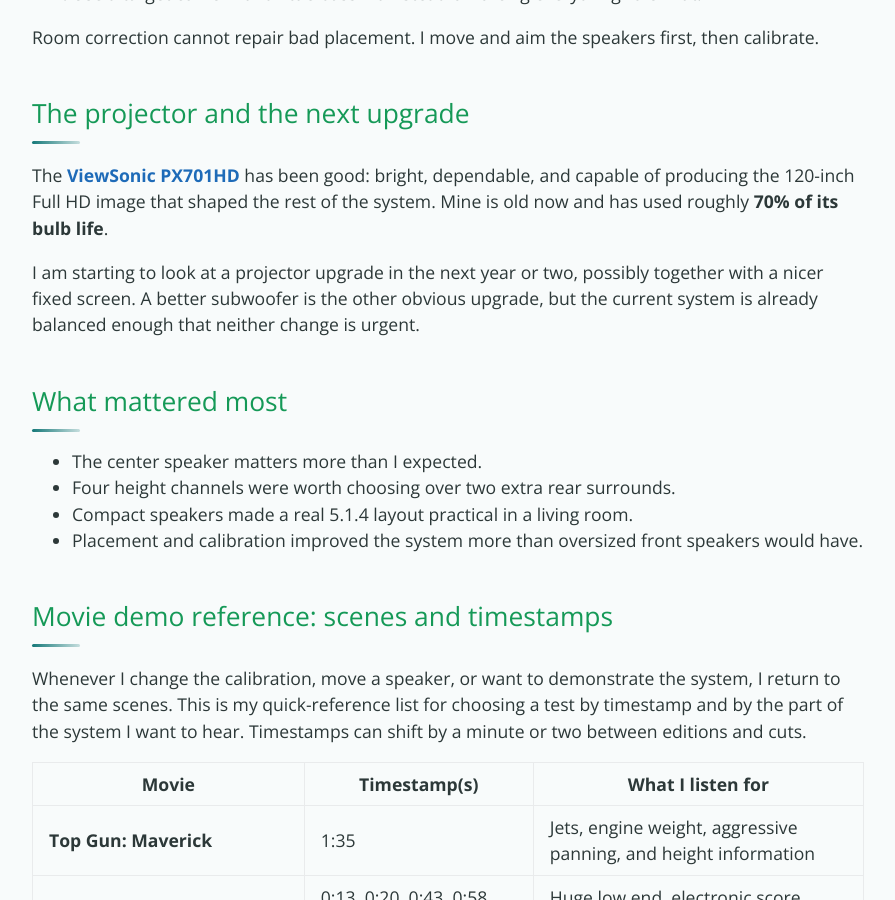
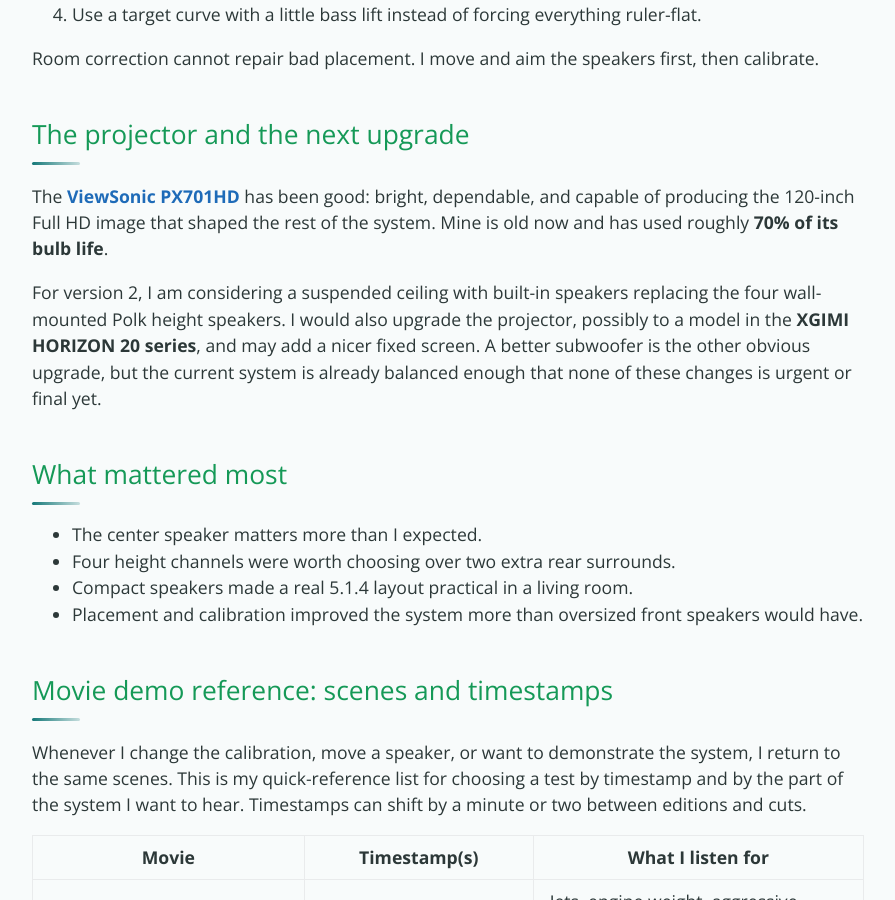
Before and after one commit to GeorgiKostov/georgikostov.github.io, a Jekyll site: the page built from posts/51-4-dolby-atmos-home-theater.md, in a window 1280 px wide and 900 px high, scrolled down 4861 px. Shown: the whole window, without its empty margins (192-1087 px from the left). Built offline with Jekyll 4.4.1, drawn with Linux system fonts in a browser that asks for light colours; some of the changed text lies outside the part shown.

Commit message:
Document theater version two plans

```diff
--- a/posts/51-4-dolby-atmos-home-theater.md
+++ b/posts/51-4-dolby-atmos-home-theater.md
@@ -59,8 +59,8 @@
 These are dimensioned layout drawings, not an as-built CAD survey. The room, screen, listening distance, and sofa clearance are measured. The angle guide assumes a seated ear height of about **1.0 m** and Atmos speaker centres around **2.3 m**, so those two values remain estimates until I measure the installed centres precisely.
 
 <figure class="article-figure">
-  <img src="/assets/images/home-theater/layout-top-down.svg" alt="Dimensioned top-down plan of the 4.5 by 3.35 metre home theater, with a 120-inch diagonal image, aligned front and rear speaker stacks, 3 metre listening distance, and a sofa one metre from the rear wall">
-  <figcaption>The top-down plan. The front Atmos speakers are directly above the front left and right speakers, the rear surrounds are directly below the rear Atmos pair, and the front L/R centres are roughly 3.0 m apart.</figcaption>
+  <img src="/assets/images/home-theater/layout-top-down.svg" alt="Dimensioned top-down plan of the 4.5 by 3.35 metre home theater, with a 120-inch diagonal image, aligned front speaker stacks, rear surrounds and rear Atmos speakers in the rear-wall corners, a 3 metre listening distance, and a sofa one metre from the rear wall">
+  <figcaption>The top-down plan. The front Atmos speakers are directly above the front left and right speakers. The rear surrounds and rear Atmos pair are aligned in the rear-wall corners, about one metre behind the sofa. The front L/R centres are roughly 3.0 m apart.</figcaption>
 </figure>
 
 <figure class="article-figure">
@@ -98,7 +98,7 @@
 
 The **[ViewSonic PX701HD](https://www.viewsonic.com/eu/products/projectors/PX701HD?app=1)** has been good: bright, dependable, and capable of producing the 120-inch Full HD image that shaped the rest of the system. Mine is old now and has used roughly **70% of its bulb life**.
 
-I am starting to look at a projector upgrade in the next year or two, possibly together with a nicer fixed screen. A better subwoofer is the other obvious upgrade, but the current system is already balanced enough that neither change is urgent.
+For version 2, I am considering a suspended ceiling with built-in speakers replacing the four wall-mounted Polk height speakers. I would also upgrade the projector, possibly to a model in the **XGIMI HORIZON 20 series**, and may add a nicer fixed screen. A better subwoofer is the other obvious upgrade, but the current system is already balanced enough that none of these changes is urgent or final yet.
 
 ## What mattered most
 
```
Also changed, not shown: assets/images/home-theater/layout-top-down.svg.
